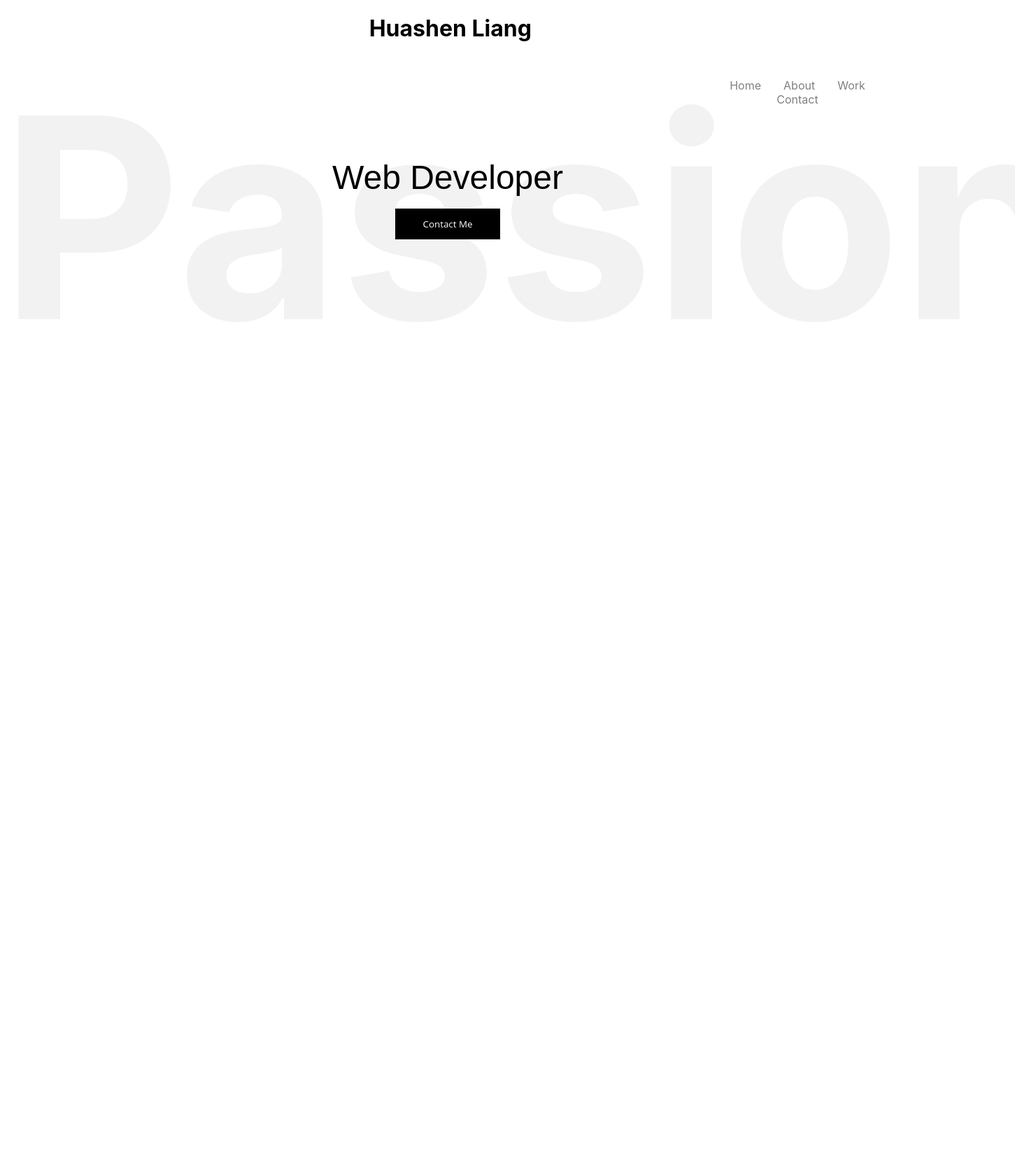
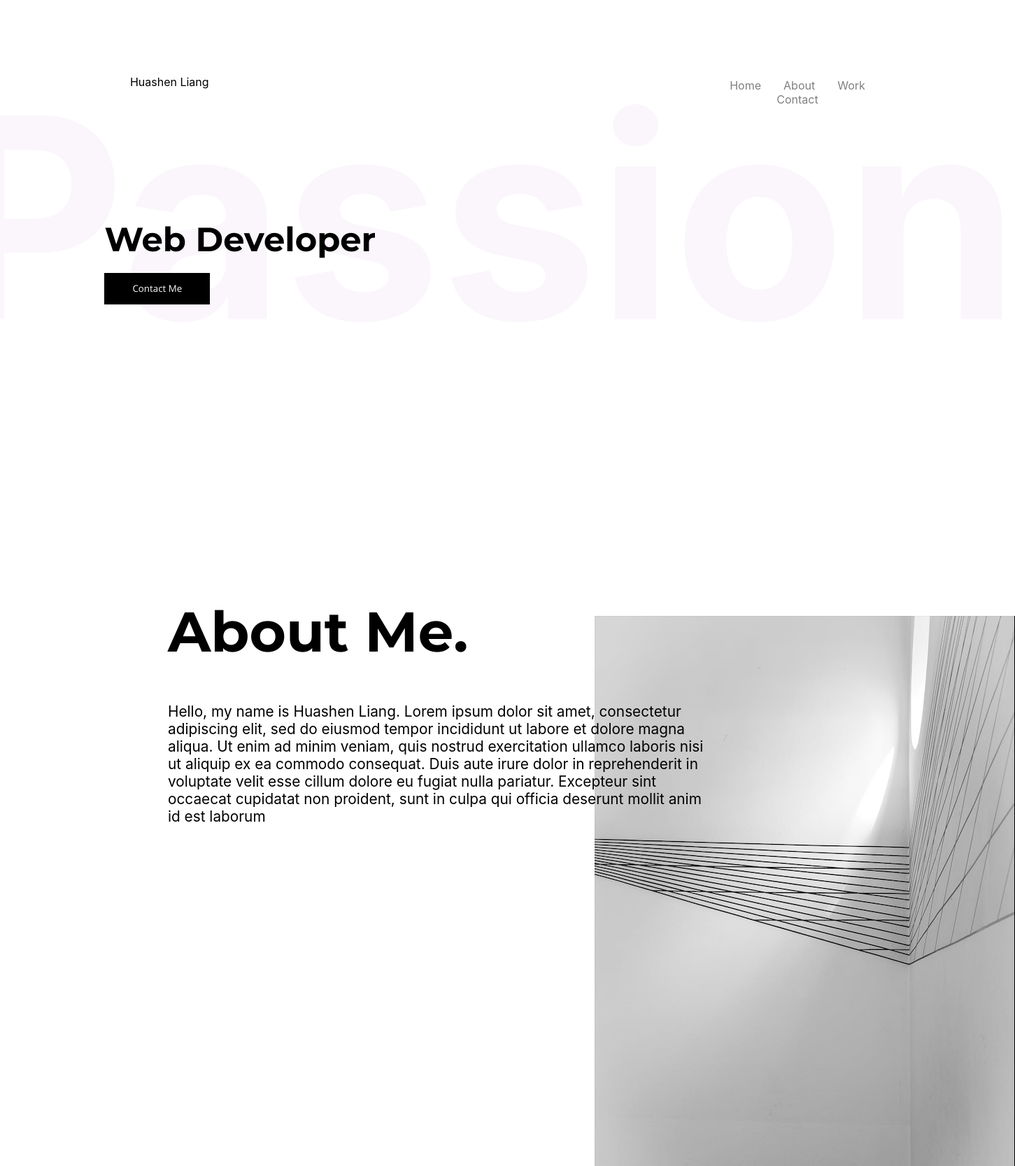
Before and after one commit to huashenliang/porfolio, a React (Create React App) app: page / in a window 1280 px wide. Shown: the whole page at 70% size, 1451 px wide, since content can reach past the window. Before the commit the page ends 800 px from the top, so only its background shows below. Built offline with nearby package versions, Linux system fonts and the light colour scheme.

Commit message:
created about section

```diff
--- a/src/App.css
+++ b/src/App.css
@@ -1,3 +1,6 @@
+@import url('https://fonts.googleapis.com/css?family=Montserrat:700|Open+Sans&display=swap');
+
+
 .App {
   text-align: center;
 }
@@ -12,7 +15,7 @@
     animation: App-logo-spin infinite 20s linear;
   }
 }
-
+/*
 .App-header {
   background-color: #282c34;
   min-height: 100vh;
@@ -22,24 +25,42 @@
   justify-content: center;
   font-size: calc(10px + 2vmin);
   color: white;
-}
+} */
 
 /* ----------------------
 HEADER SECTION
 ---------------------- */
+
+
+.App-header {
+  position: relative;
+  min-height: 100vh;
+  display: flex;
+  flex-direction: column;
+  align-items: center;
+  color: black;
+  top:4em;
+}
+.background-heading{
+  position: fixed;
+  opacity: 0.05;
+  font-size: 25em;
+  left:-0.2em;
+  top:-0.5em;
+  z-index: -100;
+  color:#9352ae;
+}
 header{
   display: flex;
   flex-direction: row;
   justify-content: center;
   align-items: center;
 }
-
-.header-title{
-  position: relative;
-  font-family: 'Montserrat', sans-serif;
-  font-size: 3em;
-  /* text-align: left; */
-  top:2em;
+header h1{
+font-size: 1em;
+font-weight: 400;
+padding: 2em;
+margin-right: 50em;
 }
 
 .header-title button{
@@ -52,23 +73,24 @@ header{
   -ms-transition: all 0.2s ease-out;
   -o-transition: all 0.2s ease-out;
 }
+
 .header-title button:hover{
-  opacity: 0.8;
+  opacity: 0.4;
+  font-size: 12px;
 }
+
 .header-title button a{
   font-family: 'Open Sans', sans-serif;
   color:white;
   text-decoration: none;
 }
 
-.background-heading{
-  position: fixed;
-  opacity: 0.05;
-  font-size: 25em;
-
-  top:-0.5em;
-  z-index: -100;
-  color: #000000;
+.header-title{
+  position: relative;
+  font-family: 'Montserrat', sans-serif;
+  font-size: 3em;
+  text-align: left;
+  top: 2em;
 }
 
 .App-link {
@@ -88,7 +110,6 @@ header{
 /* ----------------------
 Navbar SECTION
 ---------------------- */
-
 nav{
   position:fixed;
   left:60em;
@@ -119,3 +140,30 @@ li .link:hover{
   color:black;
   opacity: 1;
 }
+
+
+/* ----------------------
+About SECTION
+---------------------- */
+.about{
+  display: flex;
+  flex-direction: row;
+}
+.about-content{
+  position: relative;
+  left:15em;
+}
+.about-content h1{
+  font-family: 'Montserrat', sans-serif;
+  font-size: 5em;
+  text-align: left;
+}
+.about-content p{
+  font-size: 1.3em;
+  text-align: left;
+  width: 37em;
+}
+.about img{
+  margin-left: 5em;
+  margin-top: 5em;
+}
--- a/src/App.js
+++ b/src/App.js
@@ -3,13 +3,20 @@ import logo from './logo.svg';
 import './App.css';
 import Header from './componets/Header'
 import Navbar from './componets/Navbar'
-
+import About from './componets/About'
 
 function App() {
   return (
     <div className="App">
       <Navbar />
-      <Header />
+      <div className='App-header'>
+        <Header />
+      </div>
+
+      <div className='About'>
+        <About />
+      </div>
+
 
 
     </div>
--- /dev/null
+++ b/src/componets/About.js
@@ -0,0 +1,30 @@
+import React, { Component } from 'react';
+import Fade from 'react-reveal/Fade';
+import img from '../images/aboutme.png'
+
+class About extends Component {
+    state = { }
+    render() {
+        return (
+            <div className='about'>
+                <div className='about-content'>
+                    <h1>
+                        <Fade bottom cascade>
+                            About Me.
+                        </Fade>
+                    </h1>
+                    <Fade bottom>
+                        <p>
+                            Hello, my name is Huashen Liang.
+
+                            Lorem ipsum dolor sit amet, consectetur adipiscing elit, sed do eiusmod tempor incididunt ut labore et dolore magna aliqua. Ut enim ad minim veniam, quis nostrud exercitation ullamco laboris nisi ut aliquip ex ea commodo consequat. Duis aute irure dolor in reprehenderit in voluptate velit esse cillum dolore eu fugiat nulla pariatur. Excepteur sint occaecat cupidatat non proident, sunt in culpa qui officia deserunt mollit anim id est laborum
+                        </p>
+                    </Fade>
+                    </div>
+                    <img src={img}></img>
+
+            </div>
+        );
+    }
+}
+export default About
```
Also changed, not shown: src/images/aboutme.png (added).
